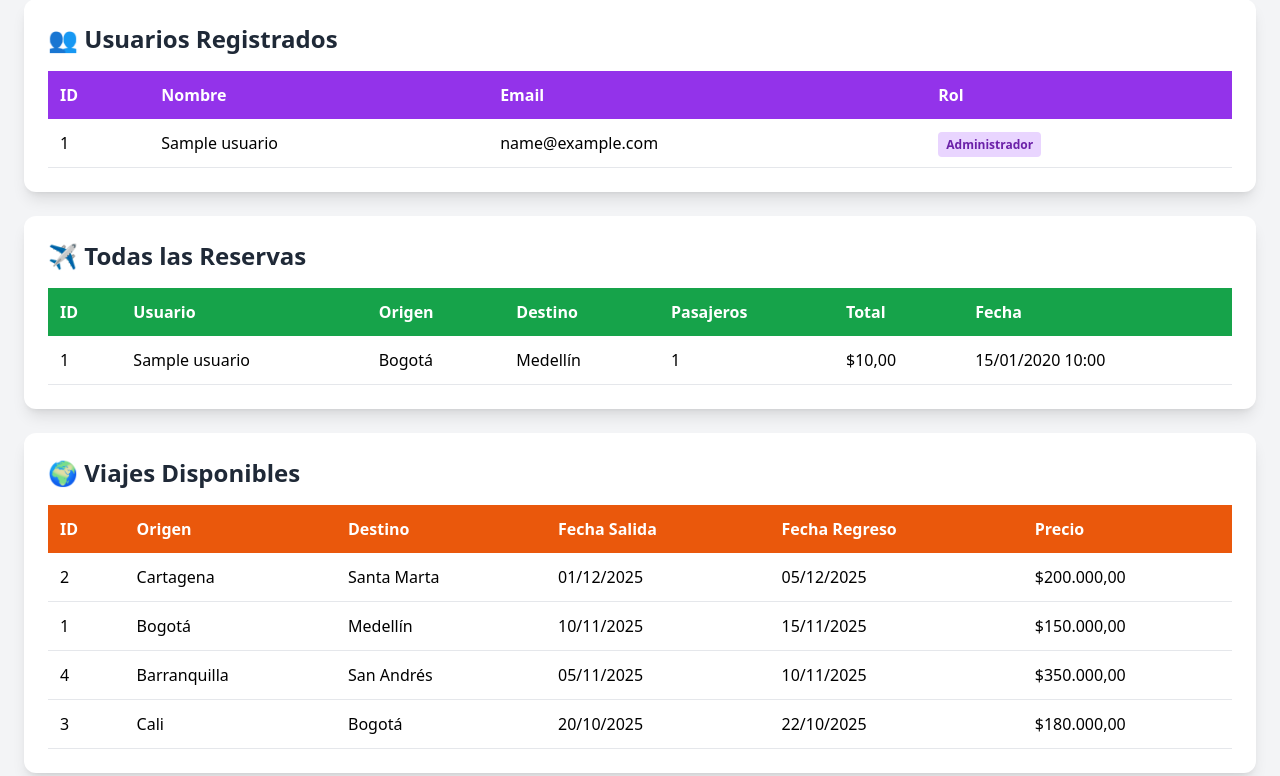
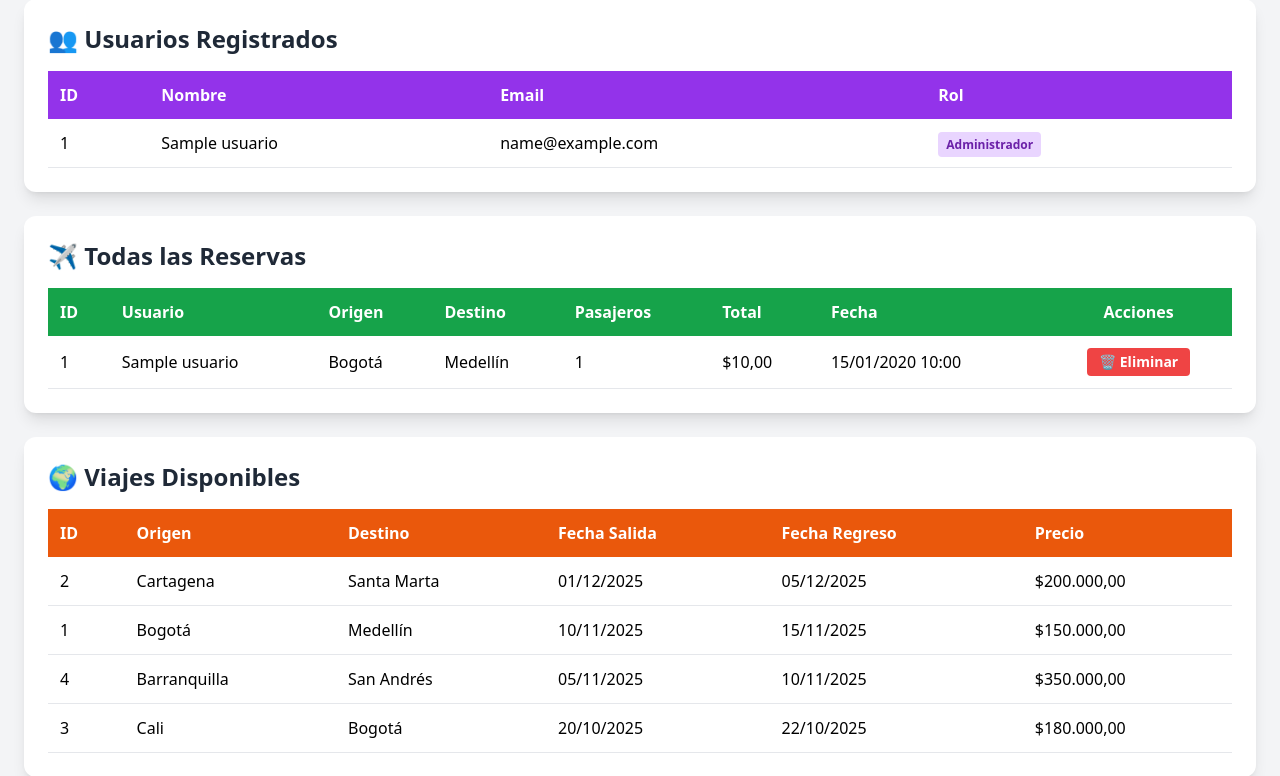
Before and after one commit to cofee-mv/viajes, a PHP site: page /app/views/admin/panel.php in a window 1280 px wide. Shown: the part 745-1521 px from the top of the page. Run offline with PHP 8.4, Linux system fonts and the light colour scheme; the visitor is signed in with stand-in values (Sample User, id 1); data comes from the database, SQL or seed files in the repository; tables that the repository leaves empty hold one stand-in row (values such as "Sample post"); some libraries are stand-ins or nearby versions.

Commit message:
Add function to delete Reservas

```diff
--- a/app/controllers/ReservaController.php
+++ b/app/controllers/ReservaController.php
@@ -33,5 +33,11 @@ class ReservaController {
             }
         }
     }
+
+    // 🔹 Eliminar una reserva (solo admin)
+    public function eliminarReserva($id_reserva) {
+        $reservaModel = new Reserva();
+        return $reservaModel->eliminar($id_reserva);
+    }
 }
 ?>
--- a/app/views/admin/panel.php
+++ b/app/views/admin/panel.php
@@ -15,6 +15,26 @@ if (empty($_SESSION['rol_id']) || $_SESSION['rol_id'] != 1) {
     echo "<script>alert('⛔ Acceso denegado. Solo administradores pueden acceder a esta página.');</script>";
     header('Location: index.php?page=reservas');
     exit;
+}
+
+// Manejar eliminación de reservas
+if ($_SERVER['REQUEST_METHOD'] === 'POST' && isset($_POST['accion']) && $_POST['accion'] === 'eliminar_reserva') {
+    require_once __DIR__ . '/../../controllers/ReservaController.php';
+
+    $id_reserva = $_POST['id_reserva'] ?? 0;
+
+    if ($id_reserva > 0) {
+        $reservaController = new ReservaController();
+        if ($reservaController->eliminarReserva($id_reserva)) {
+            echo "<script>alert('✅ Reserva eliminada exitosamente.');</script>";
+            header('Location: index.php?page=admin');
+            exit;
+        } else {
+            $errorEliminar = "⚠️ Error al eliminar la reserva.";
+        }
+    } else {
+        $errorEliminar = "⚠️ ID de reserva inválido.";
+    }
 }
 
 // Manejar creación de nuevo viaje
@@ -213,6 +233,11 @@ $resultViajes = $conn->query($queryViajes);
         <!-- Reservas -->
         <div class="bg-white p-6 rounded-xl shadow-lg mb-6">
             <h2 class="text-2xl font-bold text-gray-800 mb-4">✈️ Todas las Reservas</h2>
+
+            <?php if (isset($errorEliminar)): ?>
+                <p class="bg-red-100 text-red-600 p-3 mb-4 rounded-lg"><?= $errorEliminar ?></p>
+            <?php endif; ?>
+
             <div class="overflow-x-auto">
                 <table class="w-full border-collapse">
                     <thead class="bg-green-600 text-white">
@@ -224,6 +249,7 @@ $resultViajes = $conn->query($queryViajes);
                             <th class="p-3 text-left">Pasajeros</th>
                             <th class="p-3 text-left">Total</th>
                             <th class="p-3 text-left">Fecha</th>
+                            <th class="p-3 text-center">Acciones</th>
                         </tr>
                     </thead>
                     <tbody>
@@ -236,6 +262,15 @@ $resultViajes = $conn->query($queryViajes);
                                 <td class="p-3"><?= htmlspecialchars($reserva['num_pasajeros']) ?></td>
                                 <td class="p-3">$<?= number_format($reserva['total'], 2, ',', '.') ?></td>
                                 <td class="p-3"><?= date('d/m/Y H:i', strtotime($reserva['fecha_reserva'])) ?></td>
+                                <td class="p-3 text-center">
+                                    <form method="POST" onsubmit="return confirm('⚠️ ¿Estás seguro de eliminar esta reserva? Esta acción no se puede deshacer.');" style="display: inline;">
+                                        <input type="hidden" name="accion" value="eliminar_reserva">
+                                        <input type="hidden" name="id_reserva" value="<?= $reserva['id_reserva'] ?>">
+                                        <button type="submit" class="bg-red-500 hover:bg-red-600 text-white px-3 py-1 rounded text-sm font-semibold transition">
+                                            🗑️ Eliminar
+                                        </button>
+                                    </form>
+                                </td>
                             </tr>
                         <?php endwhile; ?>
                     </tbody>
--- a/config/conexion.php
+++ b/config/conexion.php
@@ -2,8 +2,8 @@
 class Conexion {
     public static function conectar() {
         $host = "localhost";
-        $usuario = "root";
-        $password = "";
+        $usuario = "admin";
+        $password = "clave123";
         $bd = "viajes_db";
 
         $conexion = new mysqli($host, $usuario, $password, $bd);
```
Also changed, not shown: app/models/reserva.php (+8 -0 lines).
